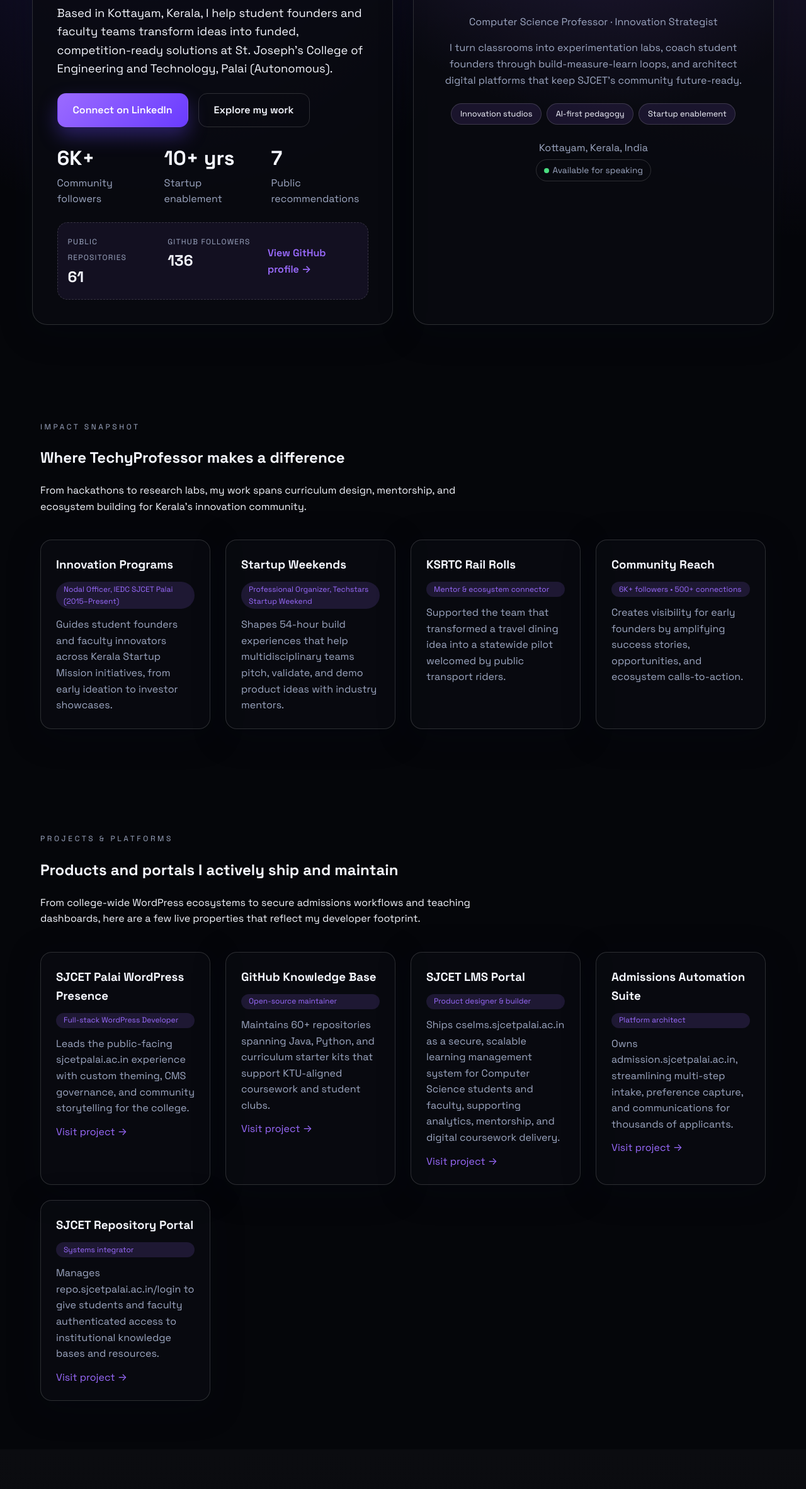
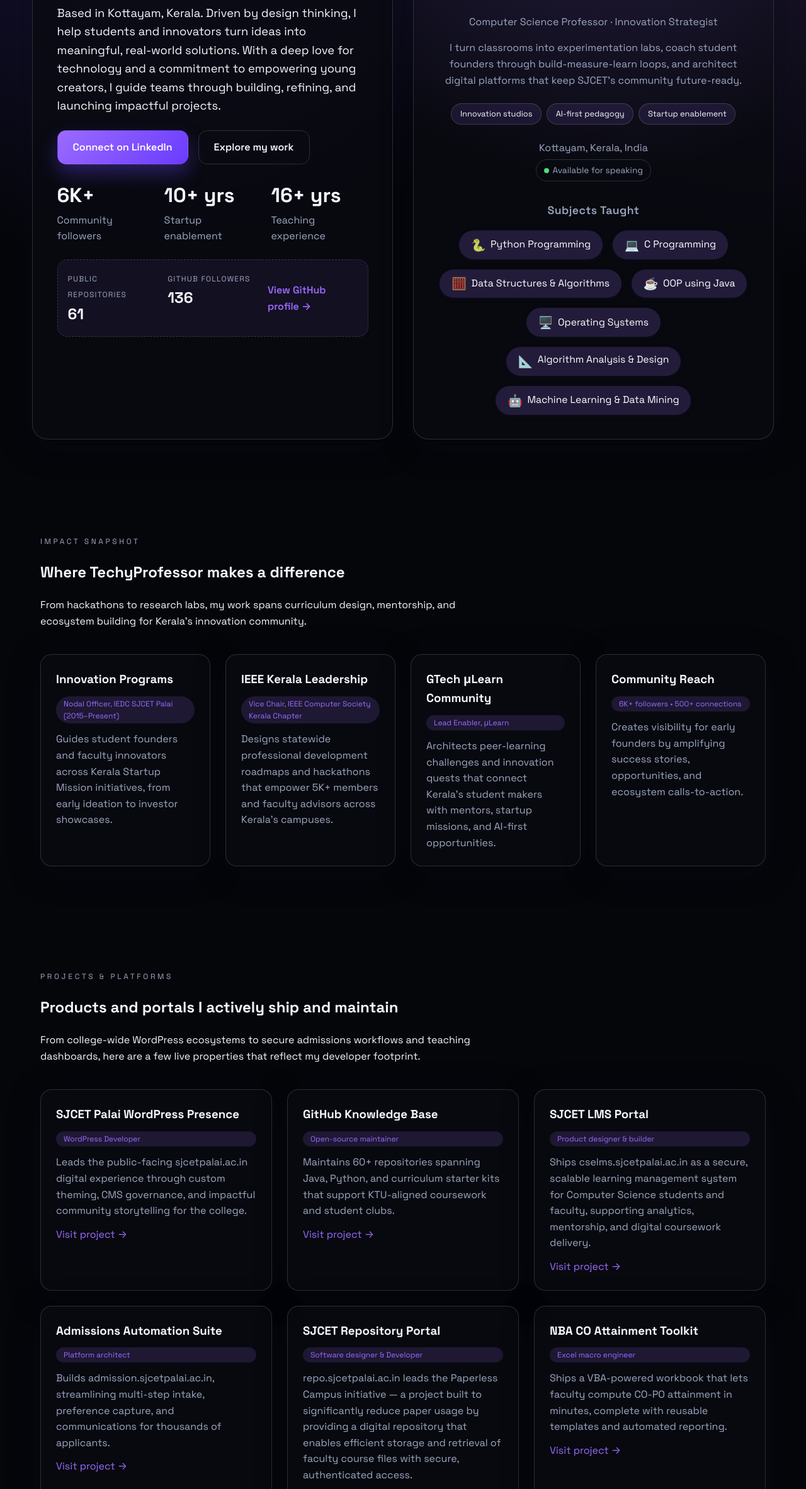
Before and after one commit to sarjus/techyprofessor, a plain HTML site: page index.html in a window 1280 px wide. Shown: the part 435-2800 px from the top of the page at 63% size. Drawn offline with Linux system fonts and the light colour scheme.

Commit message:
Update portfolio site: creative subjects, education, contact form with Formsubmit, and layout improvements

```diff
--- a/index.html
+++ b/index.html
@@ -34,7 +34,6 @@
           <li><a href="#projects">Projects</a></li>
           <li><a href="#journey">Journey</a></li>
           <li><a href="#recognition">Recognition</a></li>
-          <li><a href="#publications">Research</a></li>
           <li><a href="#contact">Contact</a></li>
         </ul>
         <button class="theme-toggle" aria-label="Toggle color theme">
@@ -46,10 +45,10 @@
           <p class="eyebrow">Educator • Innovation Enabler • Startup Mentor</p>
           <h1>Hi, I'm Sarju S — the TechyProfessor.</h1>
           <p class="lead">
-            Based in Kottayam, Kerala, I help student founders and faculty teams
-            transform ideas into funded, competition-ready solutions at
-            St.&nbsp;Joseph's College of Engineering and Technology, Palai
-            (Autonomous).
+            Based in Kottayam, Kerala. Driven by design thinking,
+            I help students and innovators turn ideas into meaningful, real-world solutions.
+            With a deep love for technology and a commitment to empowering young creators,
+            I guide teams through building, refining, and launching impactful projects.
           </p>
           <div class="cta-row">
             <a class="btn primary" href="https://www.linkedin.com/in/sarju-s/" target="_blank" rel="noopener noreferrer">
@@ -67,8 +66,8 @@
               <dd>Startup enablement</dd>
             </div>
             <div>
-              <dt>7</dt>
-              <dd>Public recommendations</dd>
+              <dt>16+ yrs</dt>
+              <dd>Teaching experience</dd>
             </div>
           </dl>
           <div class="github-status">
@@ -108,13 +107,39 @@
           <div class="profile-footer">
             <span>Kottayam, Kerala, India</span>
             <span class="status online">Available for speaking</span>
+            <div class="subjects-taught">
+              <h3 style="margin-top:1.5em; font-size:1.1em; font-weight:600; letter-spacing:0.5px;">Subjects Taught</h3>
+              <ul style="display:flex; flex-wrap:wrap; gap:1em; list-style:none; margin:0; padding:0; justify-content:center;">
+                <li style="background:#221c3a; color:#fff; border-radius:2em; padding:0.5em 1.2em; display:flex; align-items:center; gap:0.5em; font-size:0.98em; box-shadow:0 2px 8px rgba(60,40,120,0.08);">
+                  <span style="font-size:1.2em;">🐍</span> Python Programming
+                </li>
+                <li style="background:#221c3a; color:#fff; border-radius:2em; padding:0.5em 1.2em; display:flex; align-items:center; gap:0.5em; font-size:0.98em; box-shadow:0 2px 8px rgba(60,40,120,0.08);">
+                  <span style="font-size:1.2em;">💻</span> C Programming
+                </li>
+                <li style="background:#221c3a; color:#fff; border-radius:2em; padding:0.5em 1.2em; display:flex; align-items:center; gap:0.5em; font-size:0.98em; box-shadow:0 2px 8px rgba(60,40,120,0.08);">
+                  <span style="font-size:1.2em;">🧮</span> Data Structures & Algorithms
+                </li>
+                <li style="background:#221c3a; color:#fff; border-radius:2em; padding:0.5em 1.2em; display:flex; align-items:center; gap:0.5em; font-size:0.98em; box-shadow:0 2px 8px rgba(60,40,120,0.08);">
+                  <span style="font-size:1.2em;">☕</span> OOP using Java
+                </li>
+                <li style="background:#221c3a; color:#fff; border-radius:2em; padding:0.5em 1.2em; display:flex; align-items:center; gap:0.5em; font-size:0.98em; box-shadow:0 2px 8px rgba(60,40,120,0.08);">
+                  <span style="font-size:1.2em;">🖥️</span> Operating Systems
+                </li>
+                <li style="background:#221c3a; color:#fff; border-radius:2em; padding:0.5em 1.2em; display:flex; align-items-center; gap:0.5em; font-size:0.98em; box-shadow:0 2px 8px rgba(60,40,120,0.08);">
+                  <span style="font-size:1.2em;">📐</span> Algorithm Analysis & Design
+                </li>
+                <li style="background:#221c3a; color:#fff; border-radius:2em; padding:0.5em 1.2em; display:flex; align-items:center; gap:0.5em; font-size:0.98em; box-shadow:0 2px 8px rgba(60,40,120,0.08);">
+                  <span style="font-size:1.2em;">🤖</span> Machine Learning & Data Mining
+                </li>
+              </ul>
+            </div>
           </div>
         </div>
       </div>
     </header>
 
     <main>
-      <section id="impact" class="section">
+                <section id="impact" class="section">
         <div class="section-heading">
           <p class="eyebrow">Impact snapshot</p>
           <h2>Where TechyProfessor makes a difference</h2>
@@ -136,7 +161,7 @@
             here are a few live properties that reflect my developer footprint.
           </p>
         </div>
-        <div class="card-grid" data-section="projects"></div>
+        <div class="card-grid projects-grid" data-section="projects"></div>
       </section>
 
       <section id="journey" class="section alt">
@@ -156,7 +181,23 @@
           </div>
           <div>
             <h3>Education</h3>
-            <ul class="timeline" data-section="education"></ul>
+            <ul class="timeline education-list">
+              <li style="margin-bottom:1.5em;">
+                <strong>Master of Engineering · Computer Science</strong><br>
+                <span style="color:#a7a7c7;">Anna University</span><br>
+                <span style="font-size:0.98em; color:#c7c7e7;">Research focused on Data Mining.</span>
+              </li>
+              <li>
+                <strong>Bachelor of Technology</strong><br>
+                <span style="color:#a7a7c7;">Kerala University</span><br>
+                <span style="font-size:0.98em; color:#c7c7e7;">Laid the groundwork for combining pedagogy with practical innovation.</span>
+              </li>
+              <li>
+                <strong>Diploma in Engineering</strong><br>
+                <span style="color:#a7a7c7;">Govt. of Kerala</span><br>
+                <span style="font-size:0.98em; color:#c7c7e7;">Foundation of practical engineering skills and technical knowledge.</span>
+              </li>
+            </ul>
           </div>
         </div>
       </section>
@@ -186,21 +227,7 @@
         <div class="card-grid" data-section="awards"></div>
       </section>
 
-      <section id="certifications" class="section">
-        <div class="section-heading">
-          <p class="eyebrow">Lifelong learning</p>
-          <h2>Certifications that keep pedagogy current</h2>
-        </div>
-        <div class="card-grid" data-section="certifications"></div>
-      </section>
 
-      <section id="publications" class="section alt">
-        <div class="section-heading">
-          <p class="eyebrow">Research & writing</p>
-          <h2>Exploring scalable systems and trustworthy AI</h2>
-        </div>
-        <ul class="publication-list" data-section="publications"></ul>
-      </section>
 
       <section id="recommendations" class="section">
         <div class="section-heading">
@@ -224,20 +251,23 @@
             <h3>Direct message</h3>
             <p>Send a note and I'll reply within 48 hours.</p>
             <form class="contact-form" netlify>
-              <label>
-                Name
-                <input type="text" name="name" placeholder="Your name" required />
-              </label>
-              <label>
-                Email
-                <input type="email" name="email" placeholder="you@email.com" required />
-              </label>
-              <label>
-                How can I help?
-                <textarea name="message" rows="4" placeholder="Speaking invite, mentorship, workshop..." required></textarea>
-              </label>
-              <button type="submit" class="btn primary">Share message</button>
-            </form>
+              <form class="contact-form" action="https://formspree.io/f/your-form-id" method="POST">
+                <form class="contact-form" action="https://formsubmit.co/sarju.s@sjcetpalai.ac.in" method="POST">
+                  <div class="form-group" style="margin-bottom:1em;">
+                    <div class="form-row" style="display:flex; gap:1em;">
+                      <div class="col" style="flex:1;">
+                        <input type="text" name="name" class="form-control" placeholder="Full Name" required style="width:100%; padding:0.7em; border-radius:0.5em; border:1px solid #2a2347; background:#18132a; color:#fff;">
+                      </div>
+                      <div class="col" style="flex:1;">
+                        <input type="email" name="email" class="form-control" placeholder="Email Address" required style="width:100%; padding:0.7em; border-radius:0.5em; border:1px solid #2a2347; background:#18132a; color:#fff;">
+                      </div>
+                    </div>
+                  </div>
+                  <div class="form-group" style="margin-bottom:1em;">
+                    <textarea placeholder="Your Message" class="form-control" name="message" rows="6" required style="width:100%; padding:0.7em; border-radius:0.5em; border:1px solid #2a2347; background:#18132a; color:#fff;"></textarea>
+                  </div>
+                  <button type="submit" class="btn btn-lg btn-dark btn-block" style="width:100%; padding:0.8em 0; background:#2a2347; color:#fff; border-radius:0.5em; font-size:1.1em; border:none;">Submit Form</button>
+                </form>
           </div>
           <div class="contact-card">
             <h3>Preferred channels</h3>
--- a/script.js
+++ b/script.js
@@ -13,16 +13,16 @@ const data = {
         'Guides student founders and faculty innovators across Kerala Startup Mission initiatives, from early ideation to investor showcases.',
     },
     {
-      title: 'Startup Weekends',
-      detail: 'Professional Organizer, Techstars Startup Weekend',
+      title: 'IEEE Kerala Leadership',
+      detail: 'Vice Chair, IEEE Computer Society Kerala Chapter',
       description:
-        'Shapes 54-hour build experiences that help multidisciplinary teams pitch, validate, and demo product ideas with industry mentors.',
+        'Designs statewide professional development roadmaps and hackathons that empower 5K+ members and faculty advisors across Kerala’s campuses.',
     },
     {
-      title: 'KSRTC Rail Rolls',
-      detail: 'Mentor & ecosystem connector',
+      title: 'GTech μLearn Community',
+      detail: 'Lead Enabler, μLearn',
       description:
-        'Supported the team that transformed a travel dining idea into a statewide pilot welcomed by public transport riders.',
+        'Architects peer-learning challenges and innovation quests that connect Kerala’s student makers with mentors, startup missions, and AI-first opportunities.',
     },
     {
       title: 'Community Reach',
@@ -34,9 +34,9 @@ const data = {
   projects: [
     {
       title: 'SJCET Palai WordPress Presence',
-      role: 'Full-stack WordPress Developer',
+      role: 'WordPress Developer',
       description:
-        'Leads the public-facing sjcetpalai.ac.in experience with custom theming, CMS governance, and community storytelling for the college.',
+        'Leads the public-facing sjcetpalai.ac.in digital experience through custom theming, CMS governance, and impactful community storytelling for the college.',
       link: 'https://sjcetpalai.ac.in',
     },
     {
@@ -57,15 +57,22 @@ const data = {
       title: 'Admissions Automation Suite',
       role: 'Platform architect',
       description:
-        'Owns admission.sjcetpalai.ac.in, streamlining multi-step intake, preference capture, and communications for thousands of applicants.',
+        'Builds admission.sjcetpalai.ac.in, streamlining multi-step intake, preference capture, and communications for thousands of applicants.',
       link: 'https://admission.sjcetpalai.ac.in/',
     },
     {
       title: 'SJCET Repository Portal',
-      role: 'Systems integrator',
+      role: 'Software designer & Developer',
       description:
-        'Manages repo.sjcetpalai.ac.in/login to give students and faculty authenticated access to institutional knowledge bases and resources.',
+        'repo.sjcetpalai.ac.in leads the Paperless Campus initiative — a project built to significantly reduce paper usage by providing a digital repository that enables efficient storage and retrieval of faculty course files with secure, authenticated access.',
       link: 'https://repo.sjcetpalai.ac.in/login',
+    },
+    {
+      title: 'NBA CO Attainment Toolkit',
+      role: 'Excel macro engineer',
+      description:
+        'Ships a VBA-powered workbook that lets faculty compute CO-PO attainment in minutes, complete with reusable templates and automated reporting.',
+      link: 'https://github.com/sarjus/NBA-CO-Attainment',
     },
   ],
   experience: [
@@ -153,14 +160,29 @@ const data = {
         'Curates facilitators, mentors, and judges to help weekend founders deliver investment-ready demos.',
     },
     {
-      title: 'Hash Code Hub Coordinator',
-      org: 'Google',
-      period: 'Jan 2020 — Feb 2020',
+      title: 'GitHub Campus Advisor',
+      org: 'GitHub Education',
+      period: 'Se 2020 — Present',
       description:
-        'Hosted Google Hash Code hub at SJCET, giving regional engineers access to global programming challenge infrastructure.',
+        'Helps institutions adopt GitHub Classroom, Actions, and Codespaces with best practices.',
     },
   ],
   awards: [
+    {
+      title: '2 Million+ Karma Achiever -Institutional Category',
+      issuer: 'GTECH μLearn',
+      year: 'Mar 2025',
+    },
+    {
+      title: 'Top Lead Enabler 2024',
+      issuer: 'GTECH μLearn',
+      year: 'Mar 2025',
+    },
+     {
+      title: '1 Million+ Karma Achiever -Institutional Category',
+      issuer: 'GTECH μLearn',
+      year: 'Mar 2024',
+    },
     {
       title: 'Top 5 Karma — Enabler Category',
       issuer: 'GTECH μLearn',
@@ -174,7 +196,7 @@ const data = {
     {
       title: 'Smart India Hackathon — Winners & Inspiration Awards',
       issuer: 'MHRD, AICTE',
-      year: '2018 — 2019',
+      year: '2018,2019',
     },
     {
       title: 'Entrepreneurship Enabler Award',
--- a/styles.css
+++ b/styles.css
@@ -372,6 +372,22 @@ h1 {
   gap: 1.5rem;
 }
 
+.projects-grid {
+  grid-template-columns: repeat(1, minmax(0, 1fr));
+}
+
+@media (min-width: 768px) {
+  .projects-grid {
+    grid-template-columns: repeat(2, minmax(0, 1fr));
+  }
+}
+
+@media (min-width: 1200px) {
+  .projects-grid {
+    grid-template-columns: repeat(3, minmax(0, 1fr));
+  }
+}
+
 .card {
   background: var(--card);
   border-radius: 18px;
```
